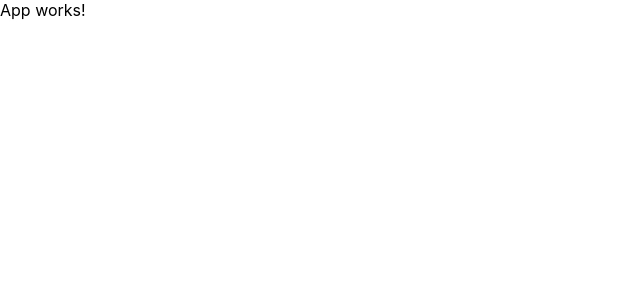
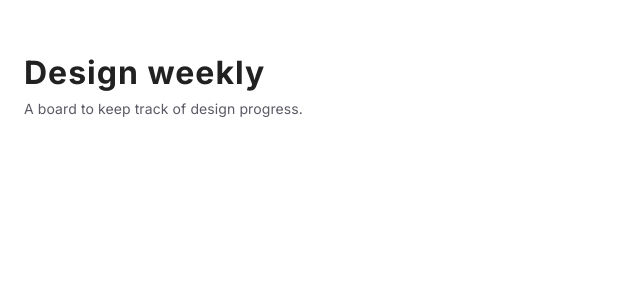
Before and after one commit to GyGaByyyTe/task-board, a React (Create React App) app: page / in a window 1280 px wide. Shown: the top 300 px of the page, without its empty margins (0-640 px from the left). Built offline with nearby package versions, Linux system fonts and the light colour scheme; the HTML template or start-up script is replaced by a standard one.

Commit message:
Add Header

```diff
--- a/src/App.tsx
+++ b/src/App.tsx
@@ -1,11 +1,12 @@
 import React from 'react';
+import { Header } from './components/Header';
 
 function App() {
   return (
-      <div className="App">
-        App works!
-      </div>
-  )
+    <div>
+      <Header />
+    </div>
+  );
 }
 
 export default App;
--- /dev/null
+++ b/src/components/Header/Header.module.css
@@ -0,0 +1,18 @@
+.header {
+  padding: 32px 24px 24px;
+}
+
+.title {
+  font-size: 32px;
+  font-weight: 700;
+  margin-bottom: 8px;
+  color: var(--text-strong);
+  letter-spacing: 1px;
+}
+
+.subtitle {
+  margin: 0;
+  color: var(--text-muted);
+  font-size: 14px;
+  letter-spacing: 0.1px;
+}
--- /dev/null
+++ b/src/components/Header/Header.tsx
@@ -0,0 +1,11 @@
+import React from 'react';
+import styles from './Header.module.css';
+
+export const Header: React.FC = () => {
+  return (
+    <header className={styles.header}>
+      <h1 className={styles.title}>Design weekly</h1>
+      <p className={styles.subtitle}>A board to keep track of design progress.</p>
+    </header>
+  );
+};
--- /dev/null
+++ b/src/components/Header/index.ts
@@ -0,0 +1 @@
+export { Header } from './Header';
--- a/src/index.css
+++ b/src/index.css
@@ -1,10 +1,28 @@
+@import url('https://fonts.googleapis.com/css2?family=Inter:opsz,wght@14..32,400..700&display=swap');
+
+:root {
+  --bg: #ffffff;
+  --text-strong: #212121;
+  --text-muted: #5A5A65;
+}
+
+* {
+  box-sizing: border-box;
+}
+
+html, body, #root {
+  height: 100%;
+}
+
 body {
   margin: 0;
-  font-family: -apple-system, BlinkMacSystemFont, 'Segoe UI', 'Roboto', 'Oxygen',
+  font-family: 'Inter', -apple-system, BlinkMacSystemFont, 'Segoe UI', 'Roboto', 'Oxygen',
     'Ubuntu', 'Cantarell', 'Fira Sans', 'Droid Sans', 'Helvetica Neue',
     sans-serif;
   -webkit-font-smoothing: antialiased;
   -moz-osx-font-smoothing: grayscale;
+  background: var(--bg);
+  color: var(--text-strong);
 }
 
 code {
```
Also changed, not shown: 1 other file (tests, documents, lock files or other folders).
